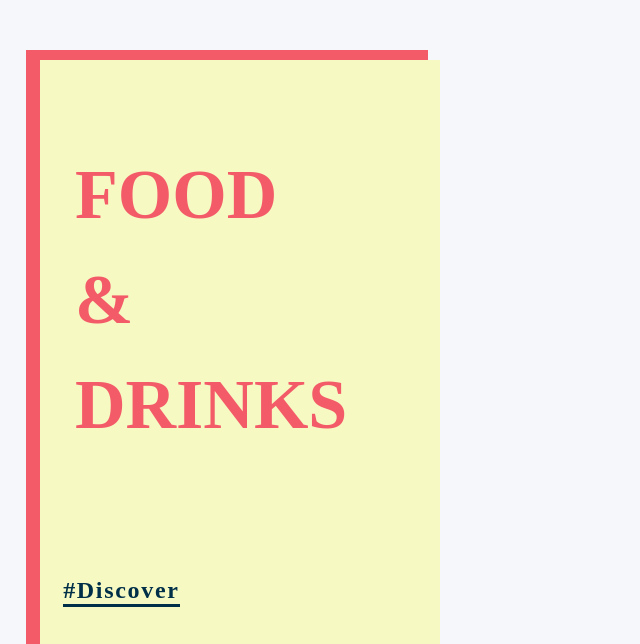
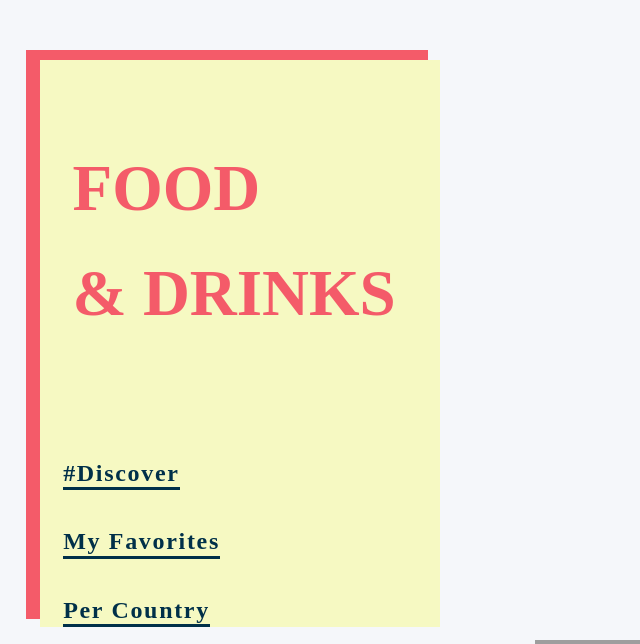
Before and after one commit to laurathay/Autodidact---Library, a PHP site: page /Sticky-nav.html in a window 1280 px wide. Shown: the top 644 px of the page, without its empty margins (0-640 px from the left). Run offline with PHP 8.4, Linux system fonts and the light colour scheme; grey boxes are pictures that could not be loaded.

Commit message:
done
for now

```diff
--- a/Sticky-nav.css
+++ b/Sticky-nav.css
@@ -70,7 +70,7 @@ body {
 h1{
   color: #F45B69;
   font-family: 'Domine', serif;
-  font-size: 70px;
+  font-size: 65px;
   line-height: 105px;
   font-weight: 600;
   padding: 0.5em 0.5em;
--- a/Sticky-nav.html
+++ b/Sticky-nav.html
@@ -30,7 +30,7 @@
      </div>
 
   <div class="content">
-   <h1>Scroll Down!</h1>
+
    <img class="dimsum bounce" src="fooddimsum.png" alt="Food Intro">
    <img class="desert bounce" src="fooddesert.jpg" alt="Food Desert">
    <img class="situation bounce" data-anim src="foodsituation.jpg" alt="Food Situation">
```
